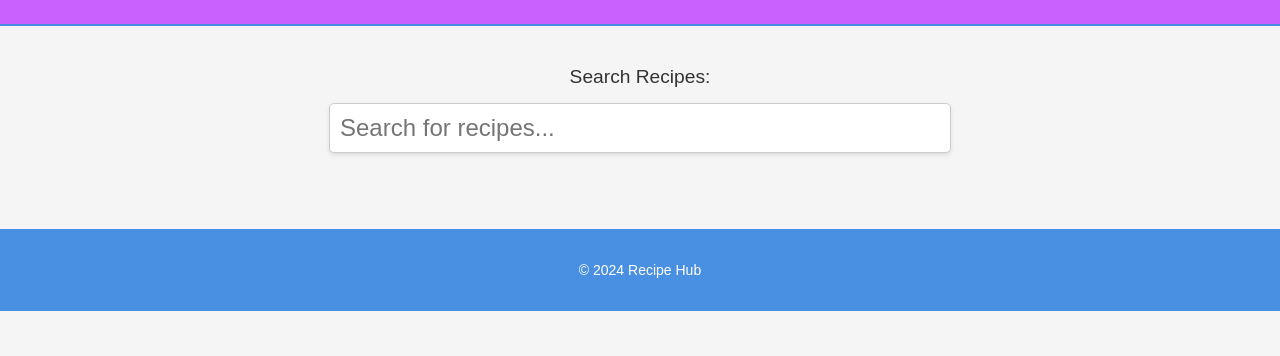
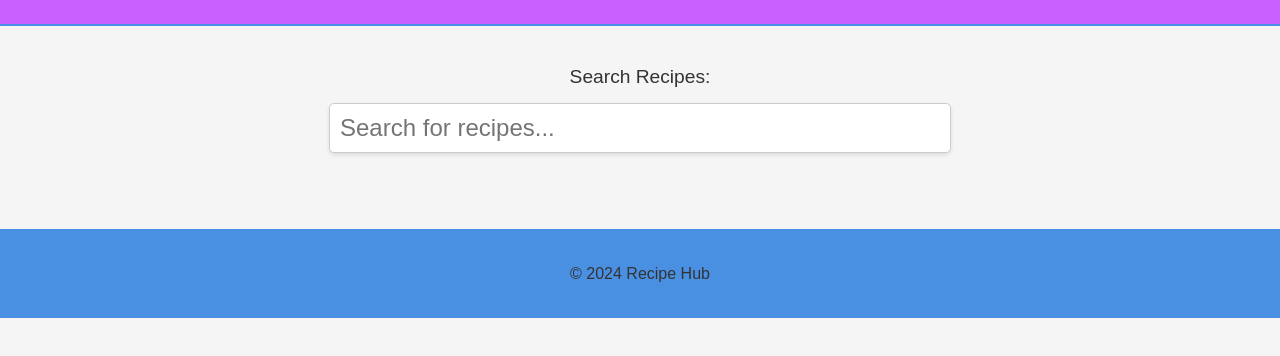
Before and after one commit to ValRaz/KitchenITSPA, a website built with Vite: page index.html in a window 1280 px wide. Shown: the part 102-458 px from the top of the page. Built offline with nearby package versions, Linux system fonts and the light colour scheme; no server answers.

Commit message:
Footer text color fixed

```diff
--- a/src/css/style.css
+++ b/src/css/style.css
@@ -101,6 +101,6 @@ footer {
   text-align: center;
   padding: 1rem;
   background-color: #4A90E2;
-  color: white;
-  font-size: 0.875rem;
+  color: #333333;
+  font-size: 1rem;
 }
```
